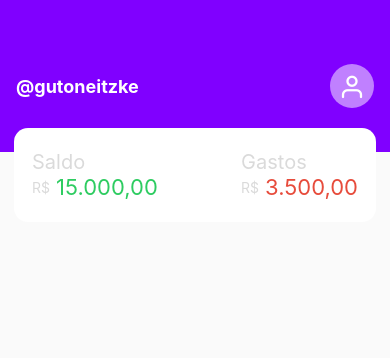
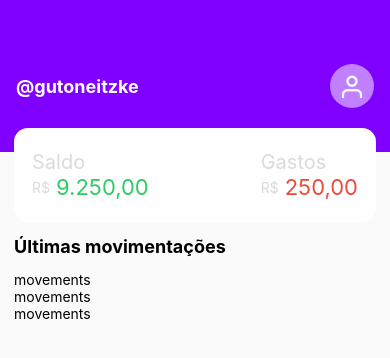
Before and after one commit to Gutoneitzke/finance-app-react-native, a React Native app: screen / in a window 390 px wide. Shown: the top 358 px of the page. Built offline with nearby package versions, Linux system fonts and the light colour scheme.

Commit message:
feat: new flatlist, new props to balance and new component to movements

```diff
--- a/src/components/Balance/index.js
+++ b/src/components/Balance/index.js
@@ -1,14 +1,16 @@
 import React from 'react';
 import { StyleSheet, Text, View } from 'react-native';
 
-export default function Balance() {
+export default function Balance({balance, expenses}) {
  return (
     <View style={styles.container}>
         <View style={styles.item}>
             <Text style={styles.itemTitle}>Saldo</Text>
             <View style={styles.content}>
                 <Text style={styles.currencySymbol}>R$</Text>
-                <Text style={styles.balance}>15.000,00</Text>
+                <Text style={styles.balance}>
+                    {balance}
+                </Text>
             </View>
         </View>
 
@@ -16,7 +18,9 @@ export default function Balance() {
             <Text style={styles.itemTitle}>Gastos</Text>
             <View style={styles.content}>
                 <Text style={styles.currencySymbol}>R$</Text>
-                <Text style={styles.expenses}>3.500,00</Text>
+                <Text style={styles.expenses}>
+                    {expenses}
+                </Text>
             </View>
         </View>
     </View>
--- /dev/null
+++ b/src/components/Movements/index.js
@@ -0,0 +1,16 @@
+import React from 'react';
+import { View, Text, StyleSheet } from 'react-native';
+
+export default function Movements() {
+ return (
+   <View style={styles.container}>
+       <Text>movements</Text>
+    </View>
+  );
+}
+
+const styles = StyleSheet.create({
+    container: {
+
+    }
+});
--- a/src/pages/Home/index.js
+++ b/src/pages/Home/index.js
@@ -1,13 +1,45 @@
-import { StyleSheet, Text, View } from 'react-native';
+import { StyleSheet, Text, View, FlatList } from 'react-native';
 import Header from '../../components/Header/index';
 import Balance from '../../components/Balance/index';
+import Movements from '../../components/Movements/index';
+
+const list = [
+  {
+    id: 1,
+    label: 'Boleto LUZ',
+    value: '300,10',
+    date: '20.12.2022',
+    type: 0 //gastos
+  },
+  {
+    id: 2,
+    label: 'Salário',
+    value: '500,10',
+    date: '13/10/2022',
+    type: 1 //extrada
+  },
+  {
+    id: 3,
+    label: 'Compra mercado',
+    value: '13,10',
+    date: '01/11/2022',
+    type: 0 //gastos
+  },
+]
 
 export default function Home() {
   return (
     <View style={styles.container}>
         <Header name="@gutoneitzke" />
-        <Balance />
-
+        <Balance balance="9.250,00" expenses="250,00" />
+        <Text style={styles.title}>Últimas movimentações</Text>
+        <FlatList
+          style={styles.list}
+          data={list}
+          keyExtractor={(item) => String(item.id)}
+          showsVerticalScrollIndicator={false}
+          renderItem={({ item }) => <Movements /> }
+        ></FlatList>
     </View>
   );
 }
@@ -17,4 +49,13 @@ const styles = StyleSheet.create({
     flex: 1,
     backgroundColor: '#fafafa'
   },
+  title: {
+    fontSize: 18,
+    fontWeight: 'bold',
+    margin: 14
+  },
+  list:{
+    marginStart: 14,
+    marginEnd: 14
+  }
 });
```
